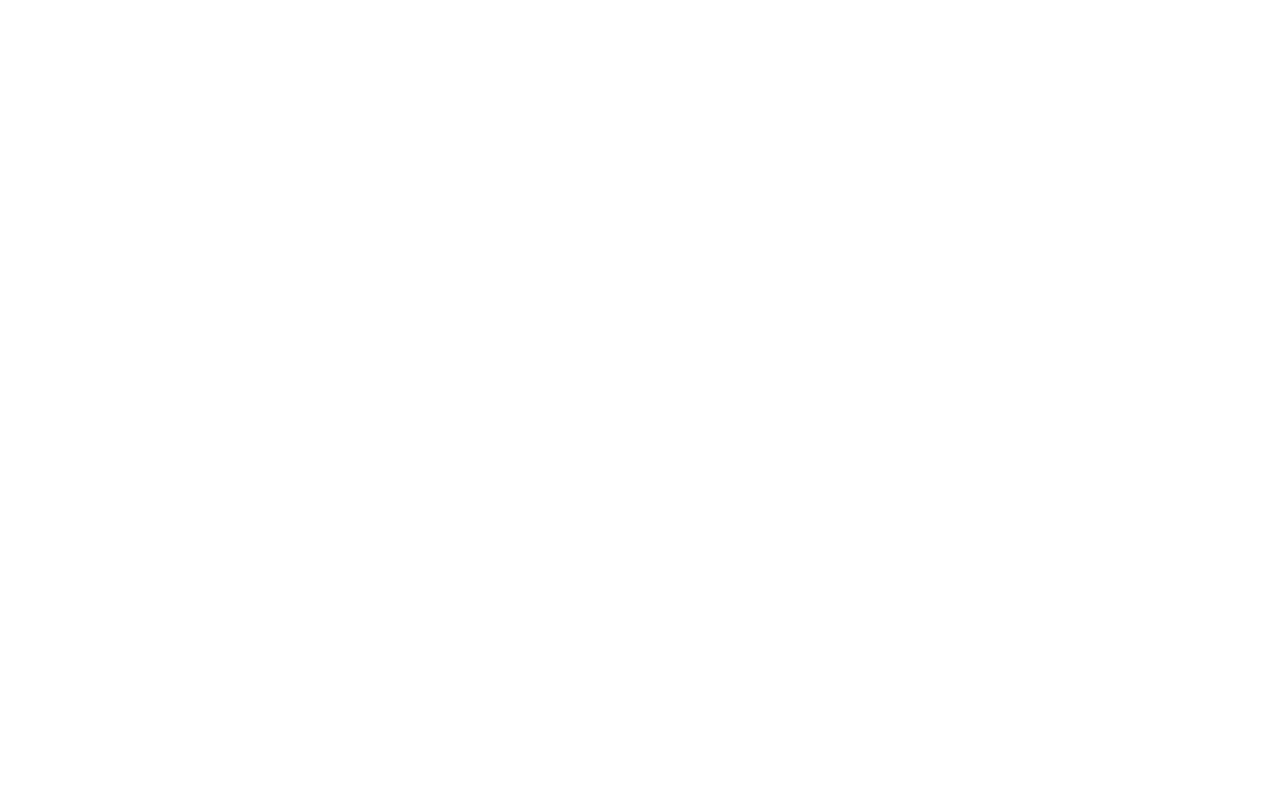
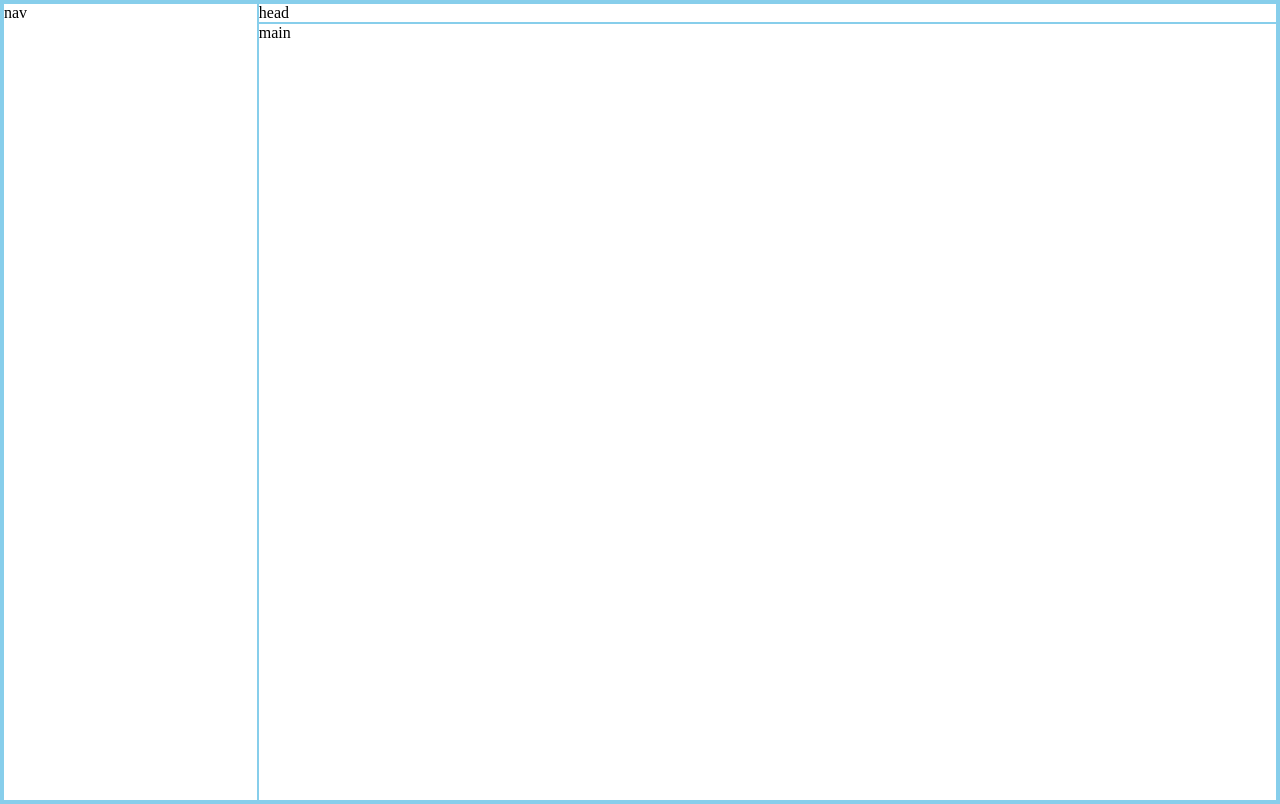
Before and after one commit to MrBlunderovich/odin-dashboard, a plain HTML site: page index.html in a window 1280 px wide. Drawn offline with Linux system fonts and the light colour scheme.

Commit message:
Add basic layout

```diff
--- a/index.html
+++ b/index.html
@@ -8,5 +8,11 @@
     <link rel="stylesheet" href="style.css" />
     <script src="index.js" defer></script>
   </head>
-  <body></body>
+  <body>
+    <div class="page-container">
+      <nav class="sidebar">nav</nav>
+      <header class="header">head</header>
+      <main class="main">main</main>
+    </div>
+  </body>
 </html>
--- a/style.css
+++ b/style.css
@@ -4,4 +4,14 @@
   font-size: 100%;
   margin: 0;
   padding: 0;
+  border: 1px solid skyblue;
 }
+.page-container {
+  display: grid;
+  grid-template-columns: 1fr 4fr;
+  grid-template-rows: min-content;
+  min-height: 100vh;
+}
+.sidebar {
+  grid-row: 1 / span 2;
+}
```
